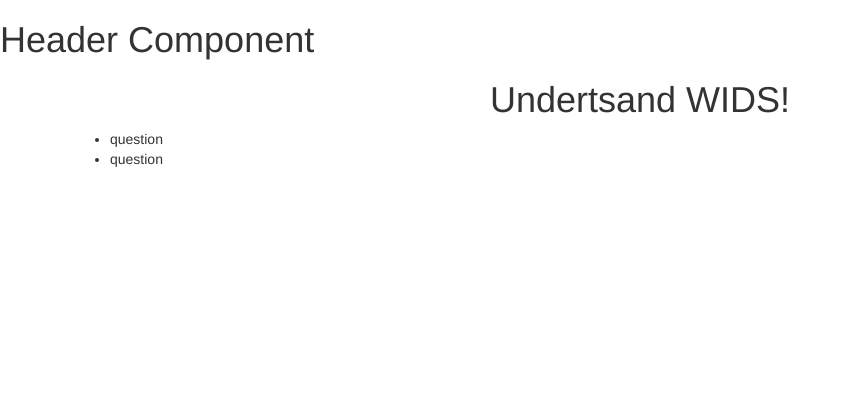
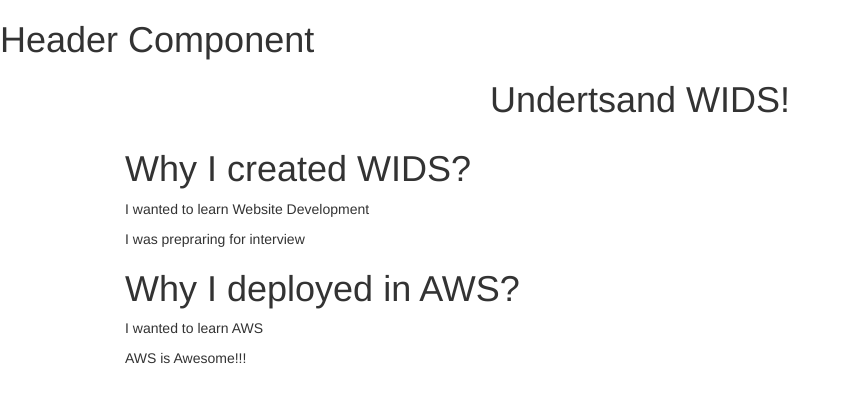
Before and after one commit to sandeepmanocha/wids, an Angular app in the folder wids/: page / in a window 1280 px wide. Shown: the top 402 px of the page, without its empty margins (0-847 px from the left). Built offline with nearby package versions, Linux system fonts and the light colour scheme.

Commit message:
made QuestionList, Question, and Asnwer comps talk to each other

```diff
--- /dev/null
+++ b/wids/src/app/questions-list/answer-model.ts
@@ -0,0 +1,12 @@
+export class Answer{
+    ansid: string;
+    answer: string;
+    givenby: string
+    givenondatetime: string;
+
+
+    constructor(ansid: string, answer: string){
+        this.ansid = ansid;
+        this.answer = answer;
+    }
+}
--- a/wids/src/app/questions-list/question-model.ts
+++ b/wids/src/app/questions-list/question-model.ts
@@ -1,9 +1,15 @@
+import { Answer } from './answer-model'
+
 export class Question{
     public qid: string;
     public question: string;
+    public askedby: string;
+    public askedondatetime: string;
+    public answers: Answer[];
 
-    constructor(qid: string, question: string){
+    constructor(qid: string, question: string, answers: Answer[]){
         this.qid = qid;
         this.question = question;
+        this.answers = answers;
     }
 }
--- a/wids/src/app/questions-list/question/answer/answer.component.html
+++ b/wids/src/app/questions-list/question/answer/answer.component.html
@@ -1,3 +1,3 @@
 <p>
-  answer works!
+  {{answer.answer}}
 </p>
--- a/wids/src/app/questions-list/question/answer/answer.component.ts
+++ b/wids/src/app/questions-list/question/answer/answer.component.ts
@@ -1,4 +1,5 @@
-import { Component, OnInit } from '@angular/core';
+import { Component, OnInit, Input } from '@angular/core';
+import { Answer } from '../../answer-model'
 
 @Component({
   selector: 'app-answer',
@@ -7,6 +8,8 @@
 })
 export class AnswerComponent implements OnInit {
 
+  @Input() answer: Answer;
+
   constructor() { }
 
   ngOnInit() {
--- a/wids/src/app/questions-list/question/question.component.html
+++ b/wids/src/app/questions-list/question/question.component.html
@@ -1,3 +1,6 @@
-<p>
-  question works!
-</p>
+<h1>
+  {{question.question}}
+</h1>
+<app-answer *ngFor="let answer of question.answers"
+  [answer]="answer">
+</app-answer>
--- a/wids/src/app/questions-list/question/question.component.ts
+++ b/wids/src/app/questions-list/question/question.component.ts
@@ -1,4 +1,5 @@
-import { Component, OnInit } from '@angular/core';
+import { Component, OnInit, Input } from '@angular/core';
+import { Question } from '../question-model'
 
 @Component({
   selector: 'app-question',
@@ -7,6 +8,7 @@
 })
 export class QuestionComponent implements OnInit {
 
+  @Input() question: Question;
 
   constructor() { }
 
--- a/wids/src/app/questions-list/questions-list.component.html
+++ b/wids/src/app/questions-list/questions-list.component.html
@@ -1,6 +1,17 @@
+<div class="container">
+  <ul class="row">
+    <div class = "col-xs-12">
+      <app-question *ngFor="let question of questions"
+        [question]="question">
 
-<ul>
-  <div *ngFor="let question of questions">
-    <li> question </li>
-  </div>
-</ul>
+
+        <!--
+        <app-answer *ngFor="let answer of question.answers"
+          [answer]="answer">
+        </app-answer>
+        -->
+
+      </app-question>
+    </div>
+  </ul>
+</div>
--- a/wids/src/app/questions-list/questions-list.component.ts
+++ b/wids/src/app/questions-list/questions-list.component.ts
@@ -1,5 +1,6 @@
 import { Component, OnInit } from '@angular/core';
 import { Question } from './question-model'
+import { Answer } from './answer-model'
 
 @Component({
   selector: 'app-questions-list',
@@ -8,9 +9,17 @@
 })
 export class QuestionsListComponent implements OnInit {
 
+
   questions: Question[] = [
-    new Question("1","Why I created WIDS?"),
-    new Question("2","Why I deployed in AWS?"),
+    new Question("1","Why I created WIDS?",
+    [ new Answer("1", "I wanted to learn Website Development"),
+      new Answer("2", "I was prepraring for interview")
+        ]),
+    new Question("2","Why I deployed in AWS?",
+    [ new Answer("3", "I wanted to learn AWS "),
+      new Answer("4", "AWS is Awesome!!!")
+        ]
+    )
   ];
 
   constructor() { }
```
